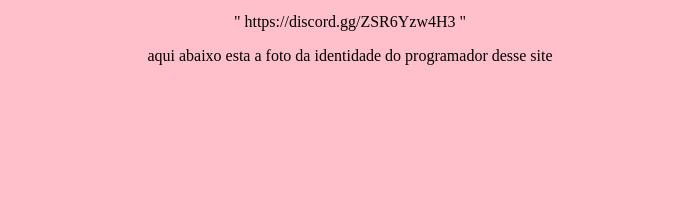
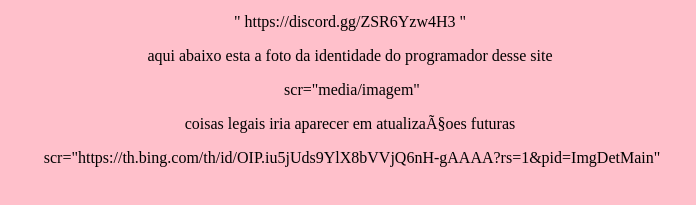
Before and after one commit to Murilomaxwell/massa.github.io, a plain HTML site: page index.html in a window 1280 px wide. Shown: the part 119-324 px from the top of the page, without its empty margins (290-986 px from the left). Drawn offline with Linux system fonts and the light colour scheme.

Commit message:
Update index.html

```diff
--- a/index.html
+++ b/index.html
@@ -8,9 +8,9 @@
    <h1>Bem vindo ao site oficial do server dos amigos!</h1>
    <p>entre no server pelo link a baixo
    <p>" https://discord.gg/ZSR6Yzw4H3 " </p>
-      <audio> "https://th.bing.com/th/id/OIP.iu5jUds9YlX8bVVjQ6nH-gAAAA?rs=1&pid=ImgDetMain" controls autoplay </audio>
    <p>aqui abaixo esta a foto da identidade do programador desse site </p>
-   <img scr="media/imagem"
-   </p>
+   <img> scr="media/imagem"
+<p>coisas legais iria aparecer em atualizaçoes futuras</p>
+   <img> scr="https://th.bing.com/th/id/OIP.iu5jUds9YlX8bVVjQ6nH-gAAAA?rs=1&pid=ImgDetMain"
 </body>
 </html>
```
